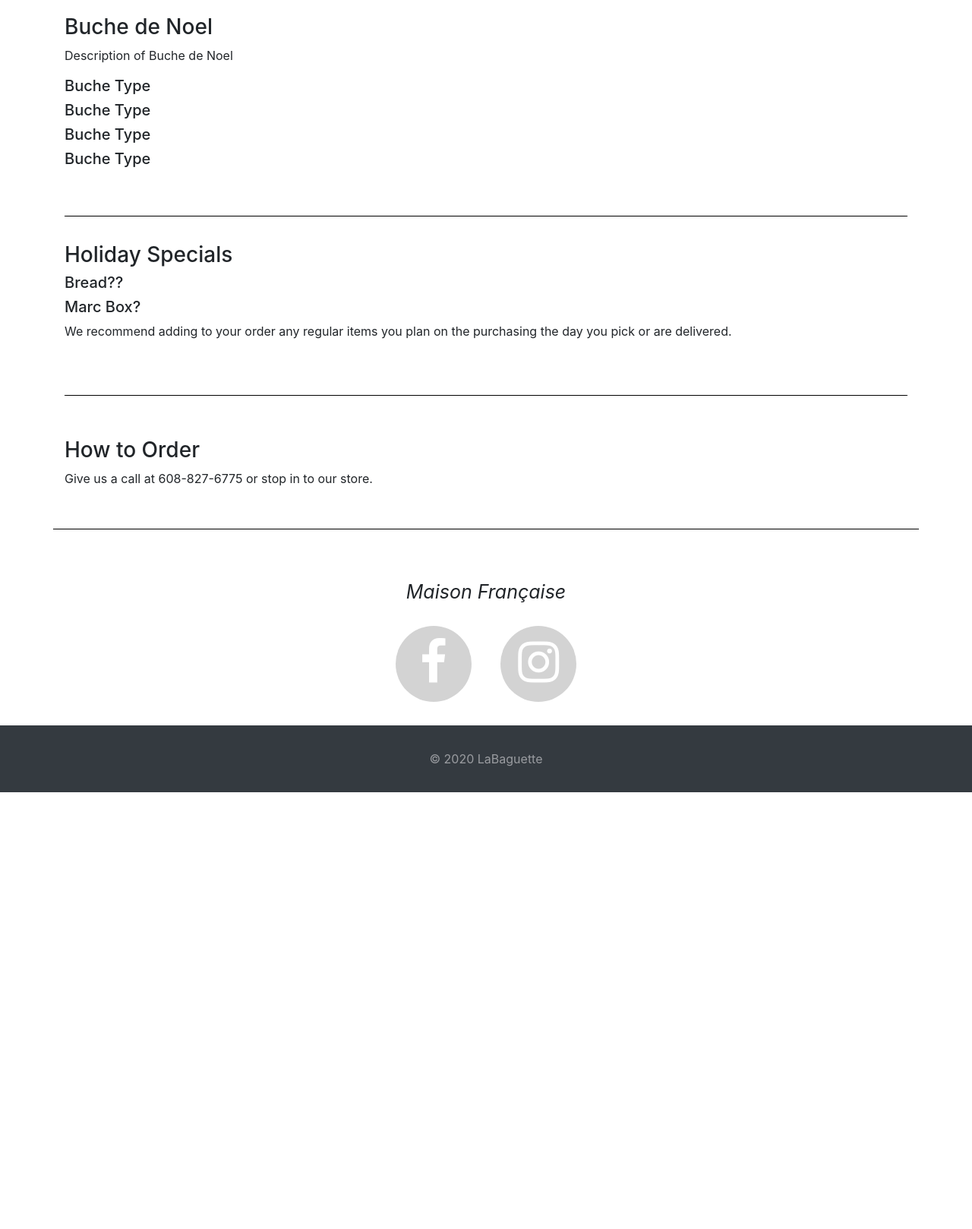
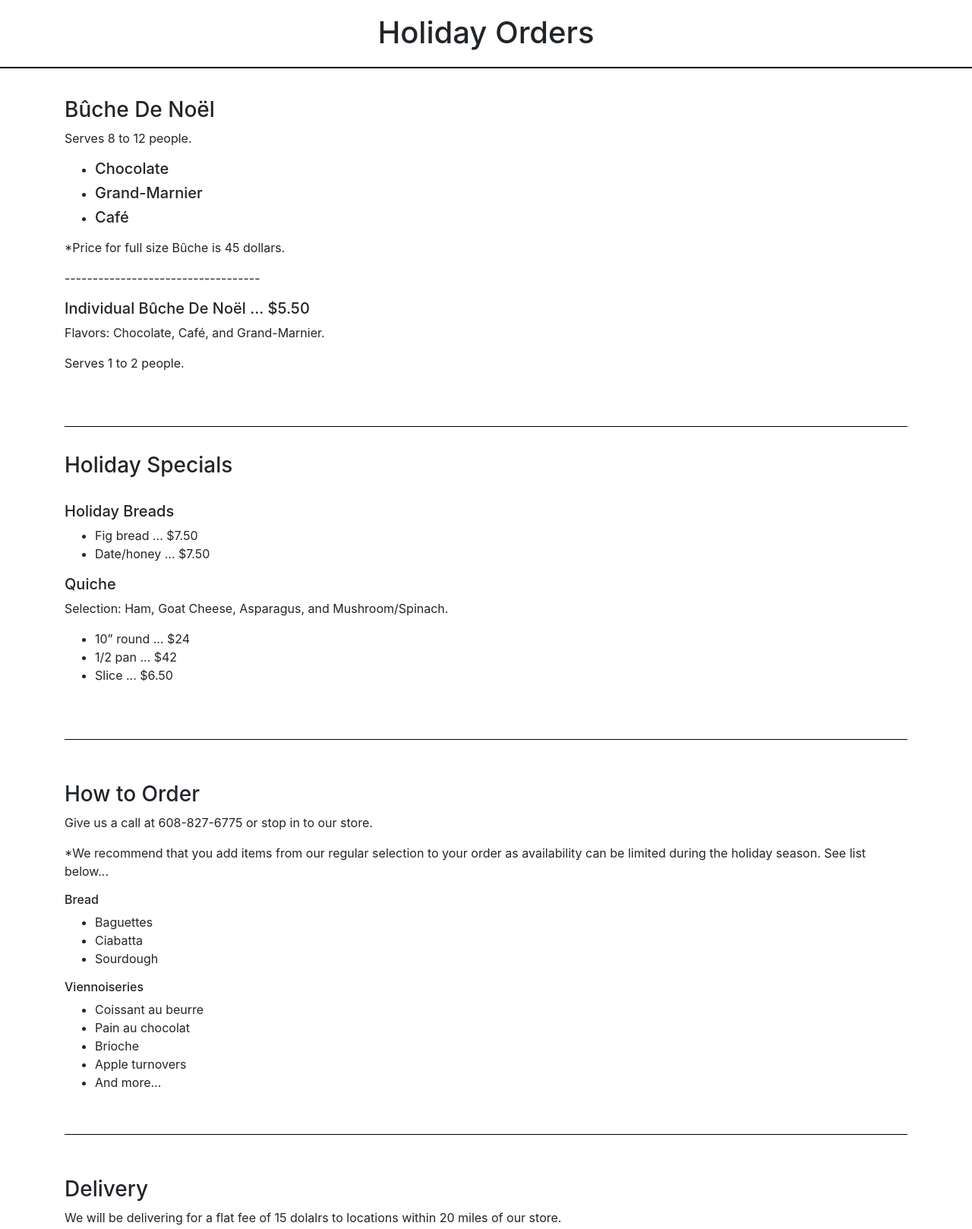
Before and after one commit to julesvigy/LaBaguette-Madison, a plain HTML site: page holiday.html in a window 1280 px wide. Shown: the part 160-1778 px from the top of the page at 76% size. Before the commit the page ends 1203 px from the top, so only its background shows below. Drawn offline with nearby package versions, Linux system fonts and the light colour scheme.

Commit message:
holiday order complete

```diff
--- a/holiday.html
+++ b/holiday.html
@@ -25,7 +25,7 @@
   <body>
 <!-- nav bar resizes to drop down for mobile -->
   <nav class="navbar navbar-expand-md navbar-dark bg-dark">
-    <a class="navbar-brand" href="#"><img src="images/logo.png"></a>
+    <a class="navbar-brand" href="index.html"><img src="images/logo.png"></a>
     <button class="navbar-toggler" data-toggle="collapse" data-target="#collapse_target">
       <span class="navbar-toggler-icon"></span>
     </button>
@@ -48,27 +48,70 @@
 <div class="row justify-content-center delivery-row">
   <p>Offering Delivery on the 24th</p>
 </div>
+
+<div class="row justify-content-center holiday-order">
+  <h1>Holiday Orders</h1>
+</div>
+
 <!-- Order information -->
 <div class="container order">
   <div class="row-buche">
-    <h3>Buche de Noel</h3>
-    <p>Description of Buche de Noel</p>
-    <h5>Buche Type</h5>
-    <h5>Buche Type</h5>
-    <h5>Buche Type</h5>
-    <h5>Buche Type</h5>
+    <h3>Bûche De Noël</h3>
+    <p>Serves 8 to 12 people.</p>
+    <ul>
+    <li><h5>Chocolate</h5></li>
+    <li><h5>Grand-Marnier</h5></li>
+    <li><h5>Café</h5></li>
+  </ul>
+  <p>*Price for full size Bûche is 45 dollars.</p>
+    <p>-----------------------------------</p>
+    <h5>Individual Bûche De Noël ... $5.50 </h5>
+    <p>Flavors: Chocolate, Café, and Grand-Marnier.</p>
+    <p>Serves 1 to 2 people.</p>
+
 </div>
 <div class="row-special">
   <h3>Holiday Specials</h3>
-  <h5>Bread??</h5>
-  <h5>Marc Box?</h5>
-  <p>We recommend adding to your order any regular items you plan on the purchasing the day you pick or are delivered.</p>
+  <br>
+  <h5>Holiday Breads</h5>
+  <ul>
+    <li>Fig bread ... $7.50</li>
+    <li>Date/honey ... $7.50</li>
+  </ul>
+  <h5>Quiche</h5>
+  <p>Selection: Ham, Goat Cheese, Asparagus, and Mushroom/Spinach.</p>
+  <ul>
+    <li>10” round ... $24</li>
+    <li>1/2 pan ... $42</li>
+    <li>Slice ... $6.50</li>
+  </ul>
 </div>
   <div class="row-how-to-order">
     <h3>How to Order</h3>
   </div>
   <div class="my-row">
     <p>Give us a call at 608-827-6775 or stop in to our store.</p>
+    <p>*We recommend that you add items from our regular selection to your order as availability can be limited during the holiday season. See list below...</p>
+    <h6>Bread</h6>
+    <ul>
+      <li>Baguettes</li>
+      <li>Ciabatta</li>
+      <li>Sourdough</li>
+    </ul>
+    <h6>Viennoiseries</h6>
+    <ul>
+      <li>Coissant au beurre</li>
+      <li>Pain au chocolat</li>
+      <li>Brioche</li>
+      <li>Apple turnovers</li>
+      <li>And more...</li>
+    </ul>
+  </div>
+  <div class="row-delivery">
+    <h3>Delivery</h3>
+  </div>
+  <div class="my-row">
+    <p>We will be delivering for a flat fee of 15 dolalrs to locations within 20 miles of our store.</p>
   </div>
 </div>
 
--- a/style.css
+++ b/style.css
@@ -286,3 +286,17 @@ a.socialIcon:hover, .socialHoverClass
   color: white;
   padding-top: 1%;
 }
+
+.row-delivery
+{
+  margin-top: 5%;
+  padding-top: 5%;
+  border-top: .5px solid black;
+}
+
+.holiday-order
+{
+  border-bottom: 2px solid black;
+  padding-bottom: 1%;
+  margin-bottom: 3%;
+}
```
Also changed, not shown: index.html (+2 -5 lines).
